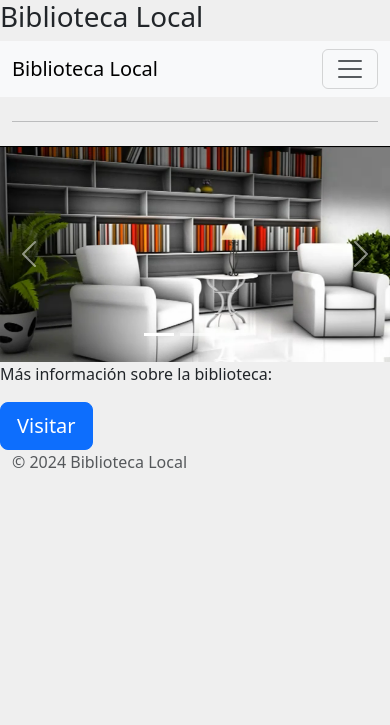
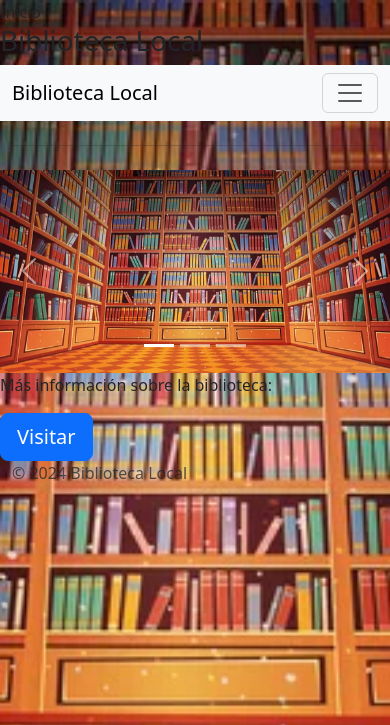
Before and after one commit to Sithius28/Biblioteca, a Django app: page / in a window 390 px wide. Shown: the top 725 px of the page. Run offline with Django 4.2, Linux system fonts and the light colour scheme; some libraries are stand-ins or nearby versions.

Commit message:
Cuarto Commit

```diff
--- a/biblioteca/urls.py
+++ b/biblioteca/urls.py
@@ -23,6 +23,8 @@ urlpatterns = [
 
     path('', views.inicio, name="inicio"),
     path('libros/', views.libros, name="libros"),
+    path('autores/', views.autores, name="autores"),
+    path('categorias/', views.categorias, name="categorias"),
     path('admin/', admin.site.urls),
     path('biblioteca_app/', include('biblioteca_app.urls')),
 ]
--- a/biblioteca/views.py
+++ b/biblioteca/views.py
@@ -11,3 +11,15 @@ def libros(request):
         request,
         'libros.html',
     )
+
+def autores(request):
+    return render(
+        request,
+        'autores.html',
+    )
+
+def categorias(request):
+    return render(
+        request,
+        'categorias.html',
+    )
--- /dev/null
+++ b/biblioteca_app/static/css/style.css
@@ -0,0 +1,7 @@
+body {
+    background: url("static/images/1.jpg") no-repeat center center fixed;
+    -webkit-background-size: cover;
+    -moz-background-size: cover;
+    -o-background-size: cover;
+    background-size: cover;
+  }
--- a/biblioteca_app/templates/autores.html
+++ b/biblioteca_app/templates/autores.html
@@ -1,4 +1,6 @@
 {% extends 'base.html' %}
+
+{% block title %}Autores{% endblock %}
 
 {% block content %}
 <div class="container">
--- a/biblioteca_app/templates/base.html
+++ b/biblioteca_app/templates/base.html
@@ -1,14 +1,15 @@
+{% load static %}
+
 <!DOCTYPE html>
 <html lang="es">
 <head>
     <meta charset="UTF-8">
     <meta name="viewport" content="width=device-width, initial-scale=1.0">
-    <title>Biblioteca Local</title>
+    {% block title %}Biblioteca local{% endblock %}
     <!-- Enlaces a Bootstrap CSS y otros archivos CSS -->
     <link href="https://cdn.jsdelivr.net/npm/bootstrap@5.3.3/dist/css/bootstrap.min.css" rel="stylesheet" integrity="sha384-QWTKZyjpPEjISv5WaRU9OFeRpok6YctnYmDr5pNlyT2bRjXh0JMhjY6hW+ALEwIH" crossorigin="anonymous">
     <!-- AOS CSS para animaciones de scroll -->
-    <link rel="stylesheet" href="https://cdn.rawgit.com/michalsnik/aos/2.3.4/dist/aos.css">
-    <link rel="stylesheet" href="style.css">
+    <link rel="stylesheet" href="css/style.css">
 </head>
 <body>
     <header id="titulo">
@@ -34,10 +35,10 @@
                 <a class="nav-link" href="libros">Libros</a>
               </li>
               <li class="nav-item">
-                <a class="nav-link" href="">Categorias</a>
+                <a class="nav-link" href="categorias">Categorias</a>
               </li>
               <li class="nav-item">
-                <a class="nav-link" href="">Autores</a>
+                <a class="nav-link" href="autores">Autores</a>
               </li>
             </ul>
           </div>
--- a/biblioteca_app/templates/categorias.html
+++ b/biblioteca_app/templates/categorias.html
@@ -1,4 +1,6 @@
 {% extends 'base.html' %}
+
+{% block title %}Categorias{% endblock %}
 
 {% block content %}
 <div class="container">
--- a/biblioteca_app/templates/inicio.html
+++ b/biblioteca_app/templates/inicio.html
@@ -1,28 +1,44 @@
 {% extends 'base.html' %}
 
+{% block title %}Inicio{% endblock %}
+
+{% load static %}
+
 {% block content %}
-<div id="carouselExampleIndicators" class="carousel slide">
+<div id="carouselExampleCaptions" class="carousel slide">
   <div class="carousel-indicators">
-    <button type="button" data-bs-target="#carouselExampleIndicators" data-bs-slide-to="0" class="active" aria-current="true" aria-label="Slide 1"></button>
-    <button type="button" data-bs-target="#carouselExampleIndicators" data-bs-slide-to="1" aria-label="Slide 2"></button>
-    <button type="button" data-bs-target="#carouselExampleIndicators" data-bs-slide-to="2" aria-label="Slide 3"></button>
+    <button type="button" data-bs-target="#carouselExampleCaptions" data-bs-slide-to="0" class="active" aria-current="true" aria-label="Slide 1"></button>
+    <button type="button" data-bs-target="#carouselExampleCaptions" data-bs-slide-to="1" aria-label="Slide 2"></button>
+    <button type="button" data-bs-target="#carouselExampleCaptions" data-bs-slide-to="2" aria-label="Slide 3"></button>
   </div>
   <div class="carousel-inner">
     <div class="carousel-item active">
-      <img src="images/Intypedia_-_Biblioteca.png" class="d-block w-100" alt="...">
+      <img src="{% static "images/1.jpg" %}" class="d-block w-100" alt="">
+      <div class="carousel-caption d-none d-md-block">
+        <h5>FOTO 1</h5>
+        <p>{% lorem 1 b random %}</p>
+      </div>
     </div>
     <div class="carousel-item">
-      <img src="..." class="d-block w-100" alt="...">
+      <img src="{% static "images/2.jpg" %}" class="d-block w-100" alt="">
+      <div class="carousel-caption d-none d-md-block">
+        <h5>FOTO 2</h5>
+        <p>{% lorem 9 w random %}</p>
+      </div>
     </div>
     <div class="carousel-item">
-      <img src="..." class="d-block w-100" alt="...">
+      <img src="{% static "images/3.jpg" %}" class="d-block w-100" alt="...">
+      <div class="carousel-caption d-none d-md-block">
+        <h5>FOTO 3</h5>
+        <p>{% lorem 1 b random %}</p>
+      </div>
     </div>
   </div>
-  <button class="carousel-control-prev" type="button" data-bs-target="#carouselExampleIndicators" data-bs-slide="prev">
+  <button class="carousel-control-prev" type="button" data-bs-target="#carouselExampleCaptions" data-bs-slide="prev">
     <span class="carousel-control-prev-icon" aria-hidden="true"></span>
     <span class="visually-hidden">Previous</span>
   </button>
-  <button class="carousel-control-next" type="button" data-bs-target="#carouselExampleIndicators" data-bs-slide="next">
+  <button class="carousel-control-next" type="button" data-bs-target="#carouselExampleCaptions" data-bs-slide="next">
     <span class="carousel-control-next-icon" aria-hidden="true"></span>
     <span class="visually-hidden">Next</span>
   </button>
--- a/biblioteca_app/templates/libros.html
+++ b/biblioteca_app/templates/libros.html
@@ -1,4 +1,6 @@
 {% extends 'base.html' %}
+
+{% block title %}Libros{% endblock %}
 
 {% block content %}
 <div class="container">
--- a/biblioteca_app/templates/style.css
+++ b/biblioteca_app/templates/style.css
@@ -1,5 +1,5 @@
 body {
-    background-color: rgb(10, 46, 34);
+    background-color: rgb(82, 192, 155);
     margin: 0;
     background-color: #efefef;
 
--- a/biblioteca_app/views.py
+++ b/biblioteca_app/views.py
@@ -6,7 +6,7 @@ from .models import Libro, Autor, Categoria, NavItem
 
 def index(request):
     # Obtener datos necesarios para la página de inicio
-    libros_destacados = Libro.objects.all()[:3]  # Ejemplo: libros destacados para el carousel
+    libros_destacados = Libro.objects.all()[:3]
     jumbotron_info = {
         'titulo': 'Bienvenido a la biblioteca local online',
         'texto': 'Aquí encontrarás una gran colección de libros para leer y disfrutar.',
```
Also changed, not shown: biblioteca_app/static/images/1.jpg (added), biblioteca_app/static/images/2.jpg (added), biblioteca_app/static/images/3.jpg (added), biblioteca_app/templates/images/3a2b7a4f-9c8e-4b49-b576-50b234c87a.2e16d0ba.fill-600x400.jpg (deleted), biblioteca_app/templates/images/Intypedia_-_Biblioteca.png (deleted), biblioteca_app/templates/images/images (1).jpg (deleted), biblioteca_app/templates/images/images.jpg (deleted), biblioteca_app/templates/images/library-7408106_1280.jpg (deleted), biblioteca_app/templates/images/stick-man-with-book-shelves-in-library-education-and-learning-concept-3d-illustration-or-3d-rendering-png.webp (deleted).
